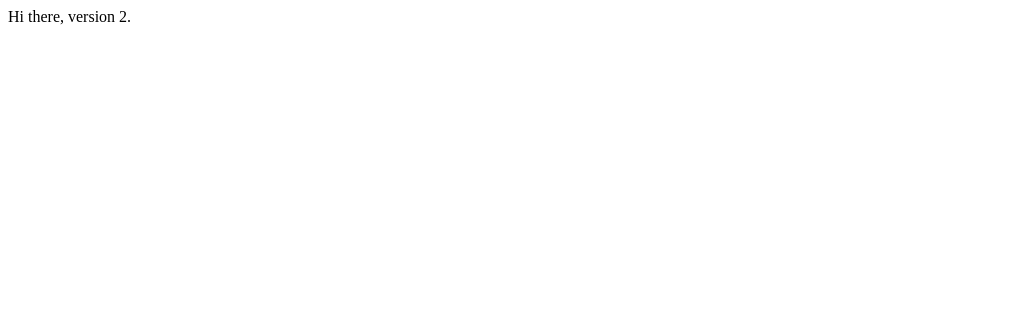
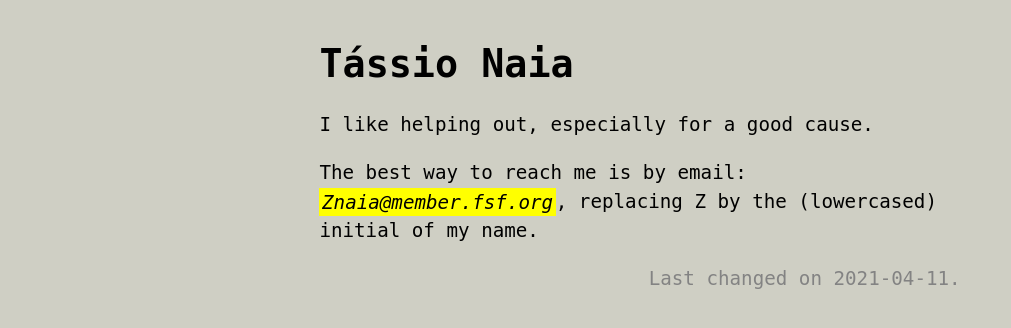
Before and after one commit to tnaia/tnaia.github.io, a plain HTML site: page index.html in a window 1280 px wide. Shown: the whole page, without its empty margins (0-1011 px from the left). Drawn offline with Linux system fonts and the light colour scheme.

Commit message:
Updating old changes

```diff
--- a/index.html
+++ b/index.html
@@ -1 +1,20 @@
-Hi there, version 2.
+<!DOCTYPE html>
+<html lang="en">
+  <head>
+    <meta charset="utf-8">
+    <title>T Naia</title>
+    <link rel="stylesheet" href="style.css">
+    <script src="script.js"></script>
+  </head>
+  <body>
+    <h1>Tássio Naia</h1>
+
+    <p>I like helping out, especially for a good cause.</p>
+
+    <p>The best way to reach me is by email:
+      <em>Znaia@member.fsf.org</em>,
+      replacing Z by the (lowercased) initial of my name.</p>
+
+    <p class=changed>Last changed on 2021-04-11.</p>
+  </body>
+</html>
--- /dev/null
+++ b/style.css
@@ -0,0 +1,122 @@
+/* Box sizing rules */
+*,
+*::before,
+*::after {
+  box-sizing: border-box;
+}
+
+/* Remove default margin */
+body,
+h1,
+h2,
+h3,
+h4,
+p,
+figure,
+blockquote,
+dl,
+dd {
+  margin: 0;
+}
+
+/* Remove list styles on ul, ol elements with a list role, which suggests default styling will be removed */
+ul[role="list"],
+ol[role="list"] {
+  list-style: none;
+}
+
+/* Set core root defaults */
+html:focus-within {
+  scroll-behavior: smooth;
+}
+
+/* Set core body defaults */
+body {
+  min-height: 100vh;
+  text-rendering: optimizeSpeed;
+  line-height: 1.5;
+}
+
+/* A elements that don't have a class get default styles */
+a:not([class]) {
+  text-decoration-skip-ink: auto;
+}
+
+/* Make images easier to work with */
+img,
+picture {
+  max-width: 100%;
+  display: block;
+}
+
+/* Inherit fonts for inputs and buttons */
+input,
+button,
+textarea,
+select {
+  font: inherit;
+}
+
+/* Remove all animations and transitions for people that prefer not to see them */
+@media (prefers-reduced-motion: reduce) {
+  html:focus-within {
+   scroll-behavior: auto;
+  }
+  *,
+  *::before,
+  *::after {
+    animation-duration: 0.01ms !important;
+    animation-iteration-count: 1 !important;
+    transition-duration: 0.01ms !important;
+    scroll-behavior: auto !important;
+  }
+}
+/* ----------------------------------- */
+
+:root {
+    --bgCol : #cfcfc4;/*#989898;/*#1167bf;/* dbe1f1; */
+    --hLigh : #543;
+    --dark  : #543;
+    --dim   : #ccc;
+    --nemph : #838383;
+    --link  : #084999;
+    --orange: #ef8700;
+}
+/* html, body, div, span, h1, h2, h3, h4, h5, h6, p, blockquote, pre, */
+/* a, address, code, del, em, img, strike, strong, b, ul, li, footer { */
+/*     margin: 0; padding: 0; border: 0; font: inherit; font-size: 100%; vertical-align: baseline } */
+/* html { line-height: 1.5; color: var(--dark); background-color: var(--bgCol); font-size: 1.2rem } */
+html { background-color: var(--bgCol); font-size: 1.2rem }
+body { padding: 25px; margin: auto; max-width: 36em; font-family: Ubuntu Mono, mono }
+@media only screen and (min-width: 640px) { body { margin: auto } html { padding: .5em } }
+
+h1 { font-size: 200%; margin-bottom: 1rem; width: 100%; /* border-bottom: 1px solid black */ }
+p + p { margin-top: 1rem }
+em { background-color: yellow; padding: 2pt }
+.changed { text-align: right; color: var(--nemph) }
+ul.nav { list-style: none; padding: 0; tex}
+a { background-color: #bbb; padding: 3px 5px; margin: 0px -5px }
+
+/* #about { display:inline-block } */
+/* h1, h2 { font-weight: 800 ; text-align: left; border-left: solid 30px var(--orange); padding-left: 10px; margin-left: -40px } */
+/* h1 { font-size: 2.40rem } */
+/* h2 { font-size: 1.4rem; margin-top: 1.5em } */
+/* ul { list-style: none; margin: .5em 0em } */
+/* ul.articles li {font-size: 90%} */
+/* p + ul { margin-top: 1.5em } */
+/* .cv-links img { height: 1em; vertical-align: middle} */
+/* ul + ul { margin-top: 1.5em } */
+/* p + p { margin-top: 1.5em } */
+
+/* li:hover { list-style: disc } */
+/* b { font-weight: bold } */
+
+/* footer { margin-top: 3em; font-size: 70%; text-align:right } */
+/* .emoji { color: var(--bgCol); display:none } */
+/* .time { margin-top: 1em; color: var(--nemph) } */
+/* .where-pub { /\*display:block*\/ } */
+/* .where-pub, .where-talk { font-size: 80%; padding: 0em .2em; color: var(--nemph) } */
+/* .boxed { margin: 15px -10px; margin-right: -10px; border: 3px solid var(--orange); border-radius: 10px; padding: 7px } */
+/* .ipa { color: var(--dim); font-size: 70%; margin-left: 1.5em; font-weight: normal } */
+/* .latexname { color: var(--dim); font-size: 70%; margin-left: 1.5em; font-weight: normal } */
+/* a:link { text-decoration: underline; color: var(--link) } */
```
